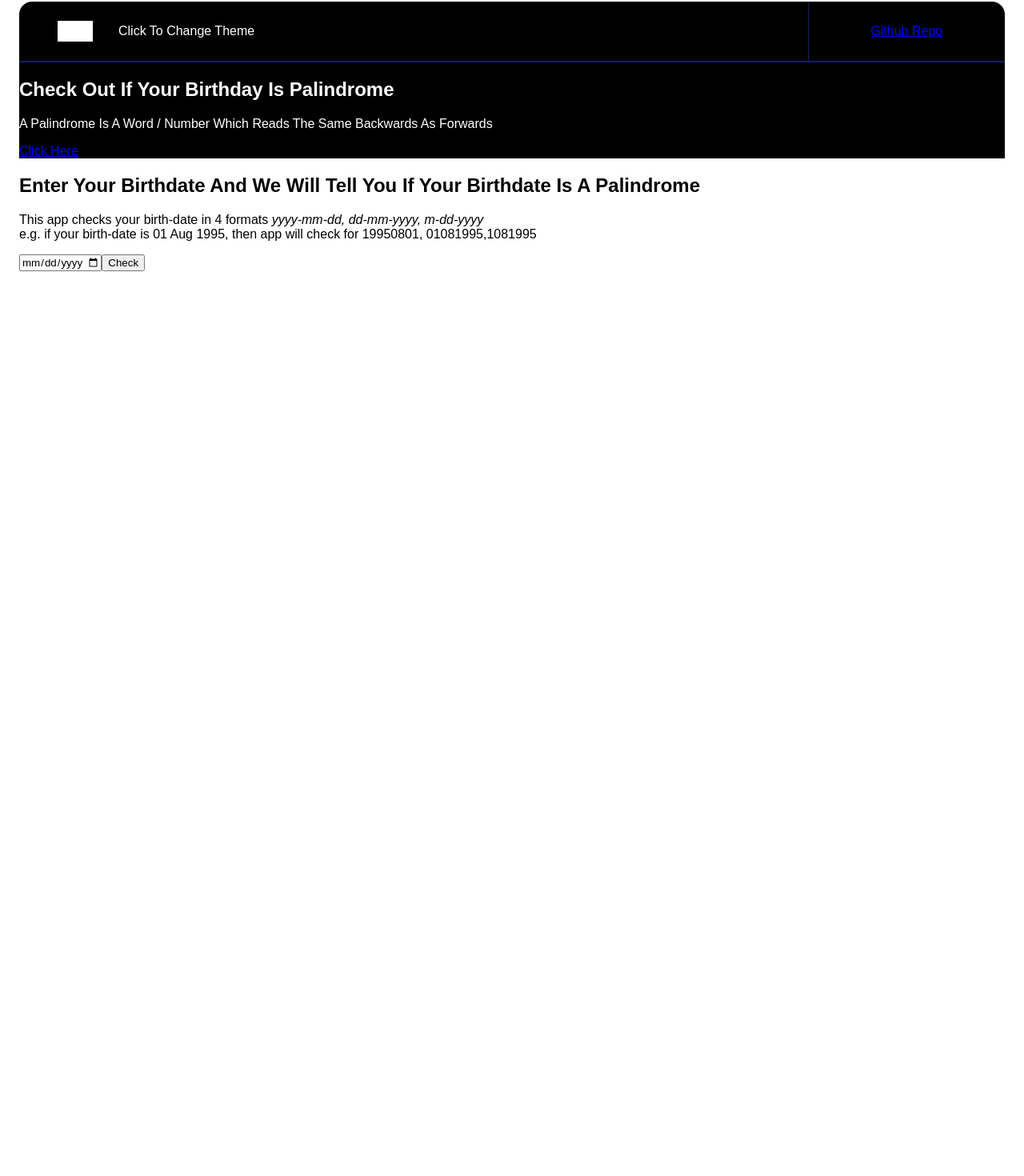
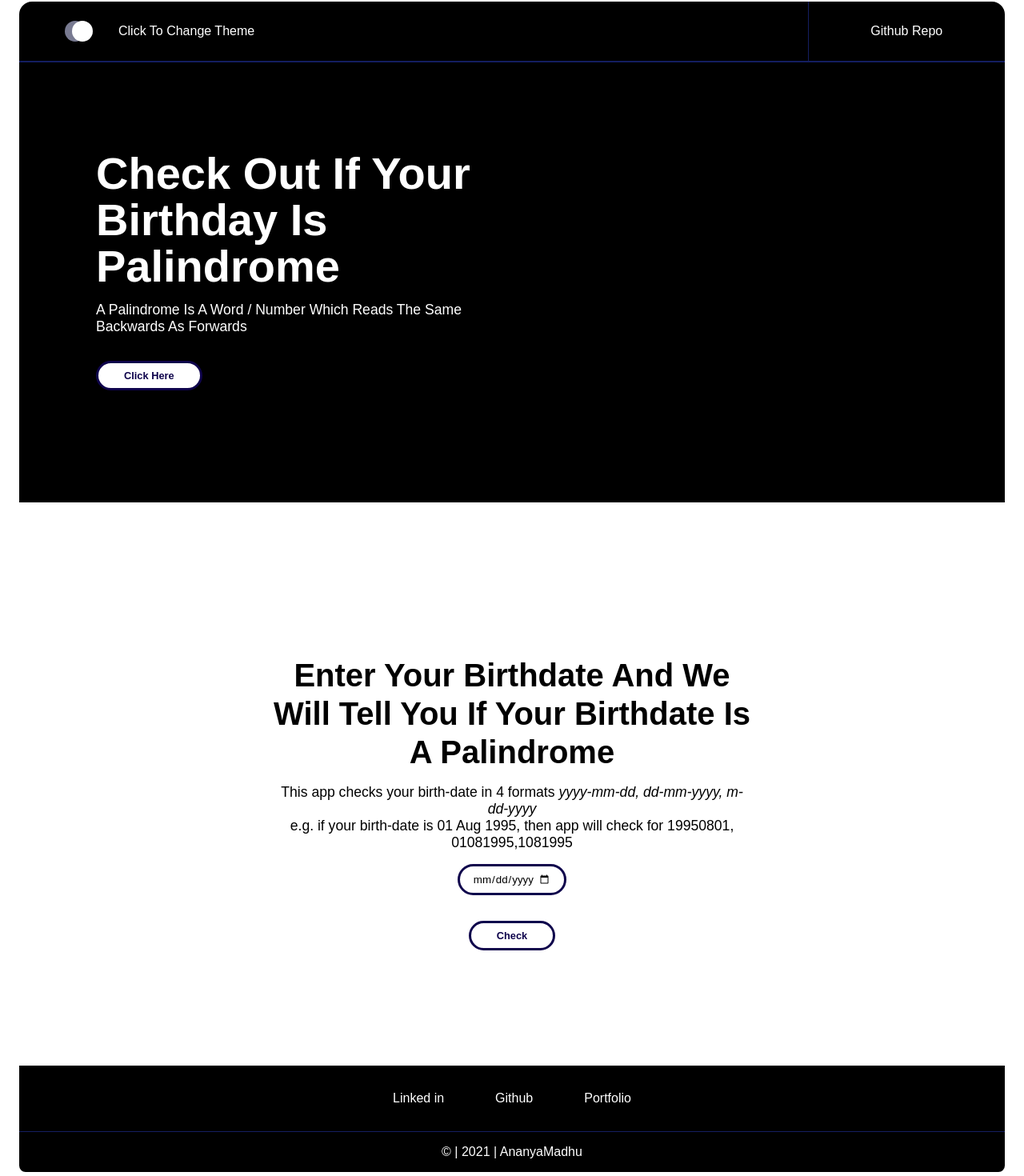
Before and after one commit to Ananyamadhu08/palindrome-birthday, a React (Create React App) app in the folder palindrome-birthday/: page / in a window 1280 px wide. Shown: the part 22-1492 px from the top of the page at 80% size. Before the commit the page ends 848 px from the top, so only its background shows below. Built offline with nearby package versions, Linux system fonts and the light colour scheme.

Commit message:
css and footer done

```diff
--- a/palindrome-birthday/src/App.js
+++ b/palindrome-birthday/src/App.js
@@ -172,6 +172,31 @@ export default function App() {
 
         <div>{outputDiv}</div>
       </section>
+
+      <footer style={{ backgroundColor: `${theme[0]}`, color: `${theme[1]}` }}>
+        <ul className="list">
+          <li>
+            <a
+              target="_blank"
+              href="https://www.linkedin.com/"
+              rel="noreferrer"
+            >
+              Linked in
+            </a>
+          </li>
+          <li>
+            <a target="_blank" href="https://github.com/" rel="noreferrer">
+              Github
+            </a>
+          </li>
+          <li>
+            <a target="_blank" href="" rel="noreferrer">
+              Portfolio
+            </a>
+          </li>
+        </ul>
+        <div className="footer-text">© | 2021 | AnanyaMadhu</div>
+      </footer>
     </div>
   );
 }
--- a/palindrome-birthday/src/index.css
+++ b/palindrome-birthday/src/index.css
@@ -77,7 +77,7 @@ header {
   height: 26px;
   width: 44px;
   display: block;
-  background-color: white;
+  /* background-color: white; */
   cursor: pointer;
 }
 
@@ -88,10 +88,114 @@ header {
   opacity: 0;
 }
 
-switch .slider {
+.switch .slider {
   position: absolute;
   top: 0;
   left: 9px;
   height: 26px;
   width: 26px;
+  background-color: var(--emcolor);
+  border-radius: 50%;
+  transition: 0.4s;
 }
+.switch .slider::before {
+  position: absolute;
+  content: "";
+  top: 0;
+  left: 9px;
+  width: 26px;
+  height: 26px;
+  border-radius: 50%;
+  background-color: white;
+  transition: 0.4s;
+}
+
+.switch input:checked + .slider::before {
+  transform: translateX(-18px);
+}
+.switch input:checked + .slider {
+  background-color: var(--dark-color);
+}
+
+/* links */
+
+a {
+  text-decoration: none;
+  color: white;
+}
+.linkPrimary {
+  padding: 0.5rem 2rem;
+  background-color: white;
+  border: 3px solid var(--dark-color);
+  border-radius: 1.5rem;
+  font-size: 0.8rem;
+  color: var(--dark-color);
+  font-weight: bold;
+  display: inline-block;
+  margin-top: 1rem;
+  margin-bottom: 1rem;
+}
+
+.linkPrimary:hover {
+  background-color: var(--dark-color);
+  color: white;
+}
+
+/* hero section */
+
+.hero {
+  display: flex;
+  min-height: 550px;
+  flex-wrap: wrap;
+}
+
+.text-section {
+  width: 60%;
+  padding: 4rem 6rem 0;
+}
+.text-section h1 {
+  line-height: 3.6rem;
+  margin-bottom: 0rem;
+  font-size: 3.5rem;
+}
+p {
+  font-size: 1.1rem;
+  margin: 1rem 0;
+}
+h2 {
+  font-size: 2.5rem;
+  line-height: 3rem;
+  margin-bottom: 0rem;
+}
+
+/* main section and footer */
+
+#mainSection {
+  width: 100%;
+  max-width: 600px;
+  margin: 12rem auto 8rem;
+  text-align: center;
+}
+input[type="date"] {
+  border: 3px solid var(--dark-color);
+  display: block;
+  margin: 1rem auto;
+  padding: 0.5rem 1rem;
+  border-radius: 1.5rem;
+}
+footer {
+  border-bottom-right-radius: 0.5rem;
+  border-bottom-left-radius: 0.5rem;
+}
+footer ul.list {
+  justify-content: center;
+  border-bottom: 1px solid var(--faint-color);
+}
+footer ul.list li {
+  padding: 2rem;
+}
+.footer-text {
+  display: block;
+  padding: 1rem;
+  text-align: center;
+}
```
